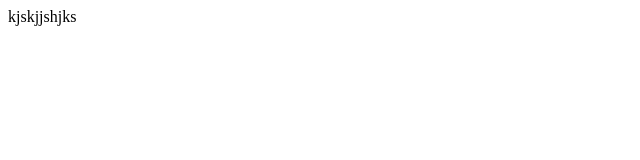
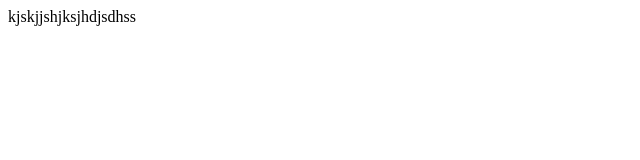
Before and after one commit to sujith1407/websitedesign, a plain HTML site: page index.html in a window 1280 px wide. Shown: the full height of the page, 0-640 px from the left. Drawn offline with Linux system fonts and the light colour scheme.

Commit message:
added false

```diff
--- a/index.html
+++ b/index.html
@@ -1,4 +1,4 @@
 <head></head>
 <body>
-    kjskjjshjks
+    kjskjjshjksjhdjsdhss
 </body>
```
